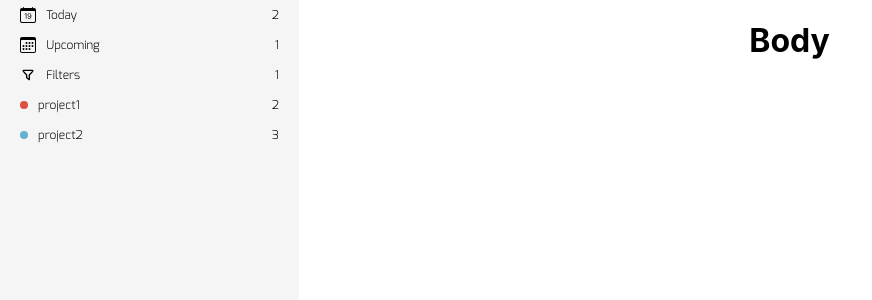
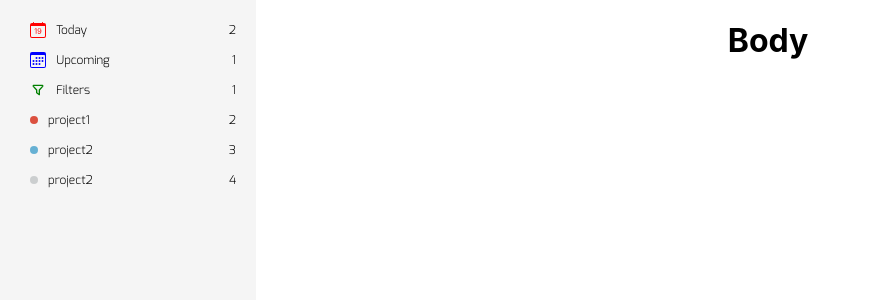
Before and after one commit to Michael-R-Dickinson/ReactTodo, a React (Create React App) app in the folder todo/: page / in a window 1280 px wide. Shown: the top 300 px of the page, without its empty margins (0-872 px from the left). Built offline with nearby package versions, Linux system fonts and the light colour scheme.

Commit message:
Refactored Into Seperate Files

```diff
--- a/todo/src/App.tsx
+++ /dev/null
@@ -1,132 +0,0 @@
-import React from 'react';
-
-import { BsCalendarDate, BsFillInboxFill, BsCalendar3 } from 'react-icons/bs'
-import { TbInboxOff, TbFilter } from 'react-icons/tb'
-
-// Style
-import './style/App.scss'
-
-
-function App() {
-  return (
-    <div className="App">
-      <Sidebar />
-      <Body />
-    </div>
-  );
-}
-
-export default App;
-
-
-function Heading({ title }: { title: string }) {
-  return (
-    <h1>{title}</h1>
-  )
-}
-
-function Body({ }) {
-  return <div className='body'><h1>Body</h1></div>
-}
-
-function Sidebar({ }) {
-  return (
-    <div className='sidebar'>
-      <Inboxes />
-      <Projects />
-    </div>
-  )
-}
-
-function Inboxes({ }) {
-  const inboxes = [
-    { name: 'Today', count: 2, id: 1 },
-    { name: 'Upcoming', count: 1, id: 2 },
-    { name: 'Filters', count: 1, id: 2 }
-  ]
-
-  const inboxCells = inboxes.map(inbox =>
-    <Inbox name={inbox.name} count={inbox.count} id={inbox.id} />
-  )
-
-  return (
-    <div className='inboxes'>{inboxCells}</div>
-  )
-}
-
-function Inbox({ name, count, id }: { name: string, count: number, id: number }) {
-  return (
-    <div className='inbox'>
-      <div className='title-container'>
-        <InboxIcon inboxName={name} />
-        <p>{name}</p>
-      </div>
-      <p>{count}</p>
-    </div>
-  )
-}
-
-function InboxIcon({ inboxName }: { inboxName: string }) {
-  const inboxIconLookup = {
-    'default': <TbInboxOff />,
-    'Today': <BsCalendarDate />,
-    'Upcoming': <BsCalendar3 />,
-    'Filters': <TbFilter />
-
-  }
-
-  if (hasKey(inboxIconLookup, inboxName)) {
-    return (inboxIconLookup[inboxName])
-  }
-  return inboxIconLookup.default;
-}
-
-
-function Projects({ }) {
-  type project = {
-    name: string,
-    priority: number,
-    count: number,
-    id: number
-  }
-  const projects: project[] = [
-    { name: 'project1', priority: 1, count: 2, id: 1 },
-    { name: 'project2', priority: 2, count: 3, id: 2 }
-  ]
-
-  const projectCells = projects.map(project =>
-    <Project {...project} />
-  )
-
-  return (
-    <div className='projects'>
-      {projectCells}
-    </div>
-  )
-}
-
-
-function Project({ name, priority, count, id }: { name: string, count: number, priority: number, id: number }) {
-  enum projectPriorityColors {
-    '#db503f' = 1,
-    '#66b0d3',
-    '#cbcecf'
-  }
-
-  return (
-    <div className='project'>
-      <div className='title-container'>
-        <span className="dot" style={{ backgroundColor: projectPriorityColors[priority] }}></span>
-        <p>{name}</p>
-      </div>
-      <p>{count}</p>
-    </div>
-  )
-}
-
-
-
-// Helper functions
-function hasKey<O>(obj: O, key: PropertyKey): key is keyof O {
-  return key in obj
-}
--- a/todo/src/index.tsx
+++ b/todo/src/index.tsx
@@ -1,7 +1,7 @@
 import React from 'react';
 import ReactDOM from 'react-dom/client';
 import './index.css';
-import App from './App';
+import App from './ts/App';
 import reportWebVitals from './reportWebVitals';
 
 
--- a/todo/src/style/App.scss
+++ b/todo/src/style/App.scss
@@ -26,19 +26,28 @@ p {
 }
 
 .sidebar {
-    // min-width: 180px;
-    min-width: 299px;
+    background-color: $secondary-background;
+    min-width: 180px;
     max-width: 300px;
-    // padding-top: 20px;
-    background-color: $secondary-background;
+
+    padding-top: 15px;
+    padding-left: 20px;
+    padding-right: 5px;
 
     %cell-container {
         @include grid-spaced-diometric;
+        height: 30px;
+        padding: 0px 15px 0px 10px;
+        border-radius: 8px;
         text-align: left;
-        padding: 0px 20px;
-        height: 30px;
         font-family: Exo;
         // grid-gap: 0;
+
+        &:hover {
+            // text-shadow: 1px 1px 1px rgba(0, 0, 0, 0.11);
+            background-color: $hover-sidebar-cell;
+        }
+
     }
 
     %general-title-container {
@@ -50,6 +59,7 @@ p {
     }
 
     .inboxes {
+
         .inbox {
             @extend %cell-container;
             // background-color: rgb(151, 217, 255);
@@ -78,9 +88,6 @@ p {
                 padding-left: 10px;
             }
 
-            &:hover {
-                text-shadow: 1px 1px 1px rgba(0, 0, 0, 0.11);
-            }
         }
 
         .title-container {
--- a/todo/src/style/_variables.scss
+++ b/todo/src/style/_variables.scss
@@ -1,5 +1,7 @@
 $primary-background: #ffffff;
 $secondary-background: #f5f5f5;
+
+$hover-sidebar-cell: rgba(235, 235, 235, 0.664);
 
 @mixin flex-center {
     display: flex;
--- /dev/null
+++ b/todo/src/ts/App.tsx
@@ -0,0 +1,31 @@
+import React from 'react';
+
+import Body from './Body';
+import Sidebar from './sidebar';
+
+// Style
+import '../style/App.scss'
+
+
+function App() {
+  return (
+    <div className="App">
+      <Sidebar />
+      <Body />
+    </div>
+  );
+}
+
+export default App;
+
+
+function Heading({ title }: { title: string }) {
+  return (
+    <h1>{title}</h1>
+  )
+}
+
+// Helper functions
+function hasKey<O>(obj: O, key: PropertyKey): key is keyof O {
+  return key in obj
+}
--- /dev/null
+++ b/todo/src/ts/Body.tsx
@@ -0,0 +1,3 @@
+export default function Body({ }) {
+    return <div className='body'><h1>Body</h1></div>
+}
--- /dev/null
+++ b/todo/src/ts/global_types.d.tsx
@@ -0,0 +1 @@
+export interface Icon { }
--- /dev/null
+++ b/todo/src/ts/inboxes.tsx
@@ -0,0 +1,58 @@
+import React from 'react';
+import { IconContext } from "react-icons";
+import { InboxType, IconType, iconProperties } from './sidebar_types'
+
+import { BsCalendarDate, BsFillInboxFill, BsCalendar3 } from 'react-icons/bs'
+import { TbInboxOff, TbFilter } from 'react-icons/tb'
+
+
+export default function Inboxes({ }) { // potential props: inboxes, iconSize
+    const iconScale = 16;
+
+    const inboxes: InboxType[] = [
+        { inboxName: 'Today', count: 2, icon: { iconSrc: BsCalendarDate, size: 1, color: 'red' }, id: 1 },
+        { inboxName: 'Upcoming', count: 1, icon: { iconSrc: BsCalendar3, size: 1, color: 'blue' }, id: 2 },
+        { inboxName: 'Filters', count: 1, icon: { iconSrc: TbFilter, size: 1, color: 'green' }, id: 2 }
+    ]
+
+    const iconScaledInboxes = inboxes.map(inbox => scaleIconSize({ inbox: inbox, iconScale: iconScale }))
+    const inboxCells = iconScaledInboxes.map(inbox =>
+        <Inbox {...inbox} />
+    )
+
+    return (
+        <div className='inboxes'>
+            <IconContext.Provider value={{ color: 'navy', size: String(iconScale) }}>
+                {inboxCells}
+            </IconContext.Provider>
+        </div>
+    )
+}
+
+function Inbox({ inboxName, count, id, icon }: InboxType) {
+    return (
+        <div className='inbox'>
+            <div className='title-container'>
+                <InboxIcon iconSrc={icon.iconSrc} size={icon.size} color={icon.color} />
+                <p>{inboxName}</p>
+            </div>
+            <p>{count}</p>
+        </div>
+    )
+}
+
+function InboxIcon({ iconSrc, color, size }: iconProperties) {
+    return React.createElement(iconSrc, { size: size, color: color })
+}
+
+function scaleIconSize({ inbox, iconScale }: { inbox: InboxType, iconScale: number }) {
+    const iconScaledInbox = {
+        ...inbox,
+        icon: {
+            ...inbox.icon,
+            size: inbox.icon.size * iconScale
+        }
+    }
+
+    return iconScaledInbox
+}
--- /dev/null
+++ b/todo/src/ts/projects.tsx
@@ -0,0 +1,38 @@
+import { ProjectType } from './sidebar_types';
+
+export default function Projects({ }) {
+    const projects: ProjectType[] = [
+        { name: 'project1', priority: 1, count: 2, id: 1 },
+        { name: 'project2', priority: 2, count: 3, id: 2 },
+        { name: 'project2', priority: 3, count: 4, id: 3 }
+    ]
+
+    const projectCells = projects.map(project =>
+        <Project {...project} />
+    )
+
+    return (
+        <div className='projects'>
+            {projectCells}
+        </div>
+    )
+}
+
+
+function Project({ name, priority, count, id }: { name: string, count: number, priority: number, id: number }) {
+    enum projectPriorityColors {
+        '#db503f' = 1,
+        '#66b0d3',
+        '#cbcecf'
+    }
+
+    return (
+        <div className='project'>
+            <div className='title-container'>
+                <span className="dot" style={{ backgroundColor: projectPriorityColors[priority] }}></span>
+                <p>{name}</p>
+            </div>
+            <p>{count}</p>
+        </div>
+    )
+}
--- /dev/null
+++ b/todo/src/ts/sidebar.tsx
@@ -0,0 +1,11 @@
+import Inboxes from './inboxes'
+import Projects from './projects'
+
+export default function Sidebar({ }) {
+    return (
+        <div className='sidebar'>
+            <Inboxes />
+            <Projects />
+        </div>
+    )
+}
--- /dev/null
+++ b/todo/src/ts/sidebar_types.tsx
@@ -0,0 +1,24 @@
+export type IconType = (props: any) => JSX.Element;
+
+export interface iconProperties {
+    iconSrc: IconType,
+    color: string,
+    size: number,
+}
+
+export interface InboxType {
+    inboxName: string,
+    count: number,
+    id: number,
+    icon: iconProperties,
+}
+
+export type ProjectType = {
+    name: string,
+    priority: number,
+    count: number,
+    id: number
+}
+
+
+// export { Iinbox, iconProperties , IconType };
```
Also changed, not shown: 2 other files (tests, documents, lock files or other folders).
